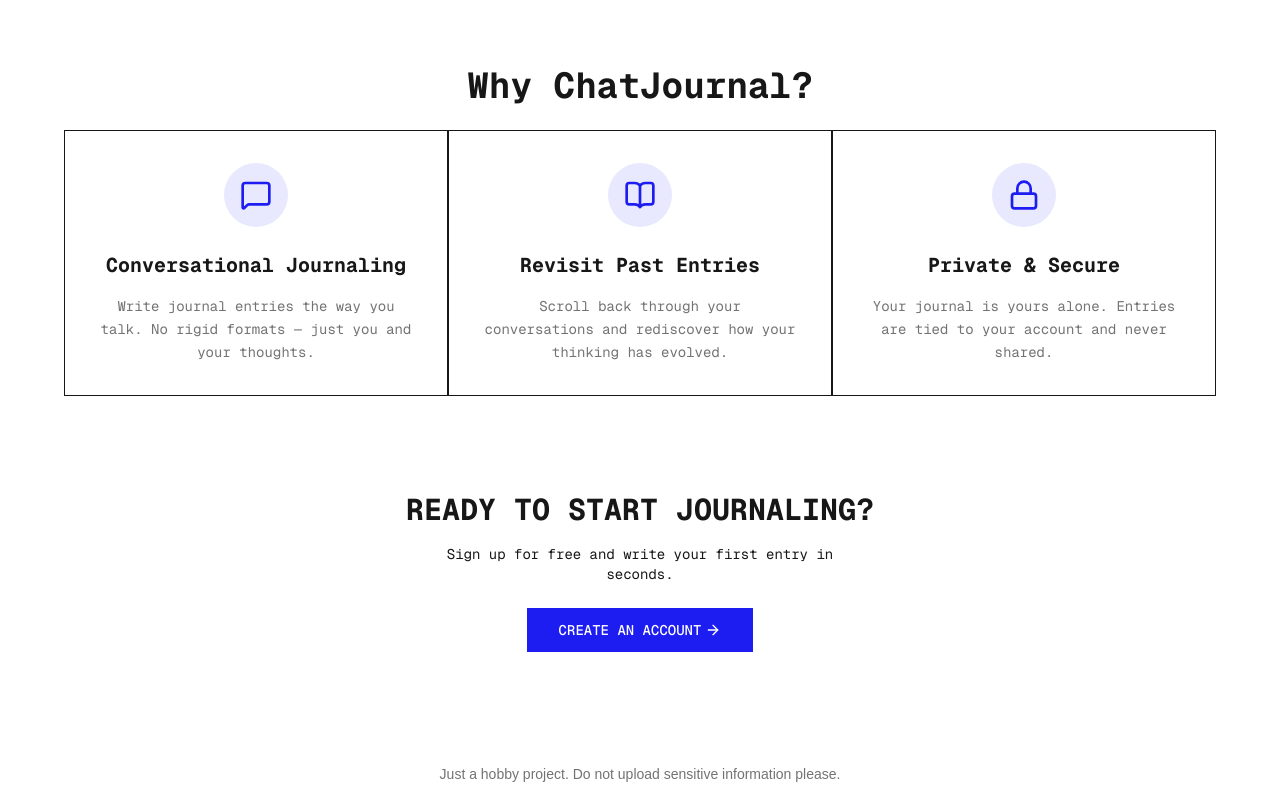
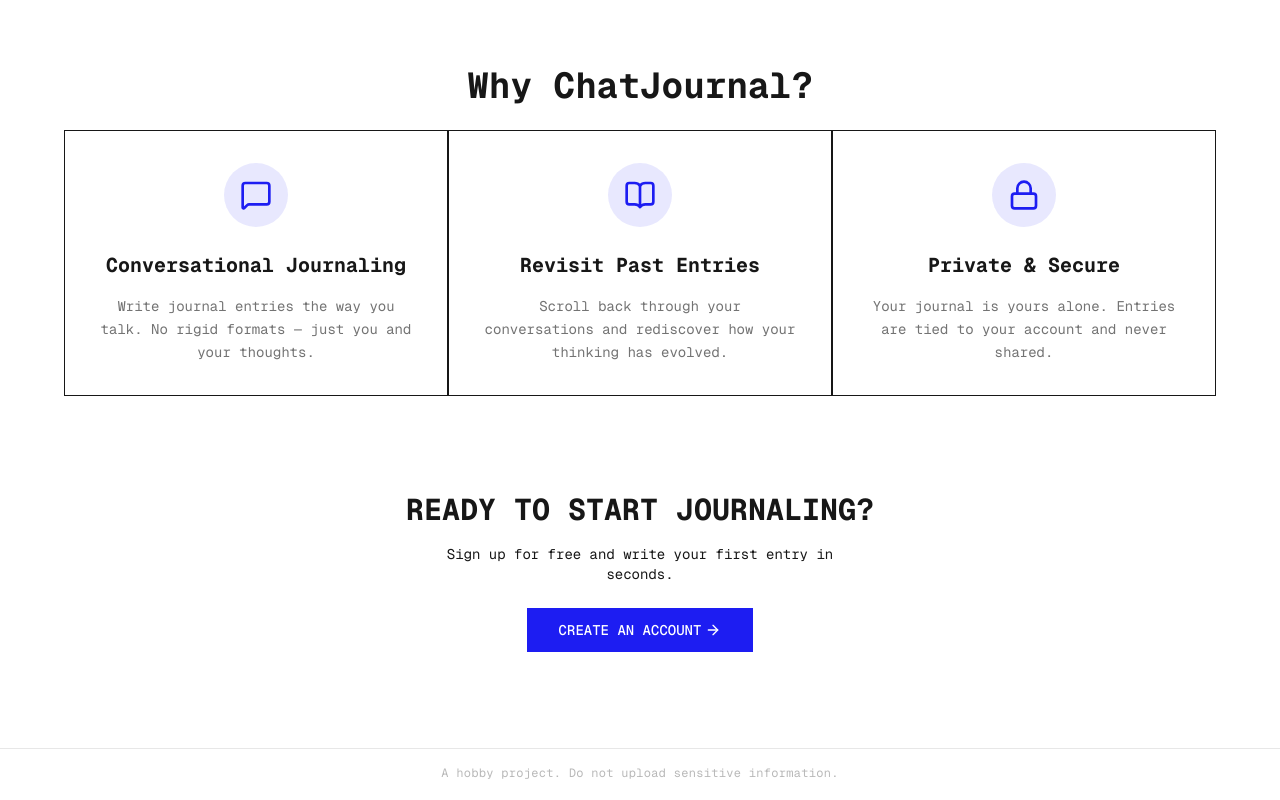
Before and after one commit to Eugene7997/chatJournal, a Next.js app in the folder frontend/: page / in a window 1280 px wide. Shown: the part 662-1462 px from the top of the page. Built offline with nearby package versions, Linux system fonts and the light colour scheme; no server answers.

Commit message:
Redesigned Footer

```diff
--- a/frontend/src/components/Footer.tsx
+++ b/frontend/src/components/Footer.tsx
@@ -1,8 +1,8 @@
 export default function Footer() {
     return (
-        <footer className="bottom-0 left-0 w-full px-4 py-4 flex justify-center z-50">
-            <p className="text-xs sm:text-sm text-center opacity-60">
-                Just a hobby project. Do not upload sensitive information please.
+        <footer className="border-t border-current/10 px-4 py-4 flex justify-center">
+            <p className="font-mono text-xs text-center opacity-30 tracking-wide">
+                A hobby project. Do not upload sensitive information.
             </p>
         </footer>
     );
```
